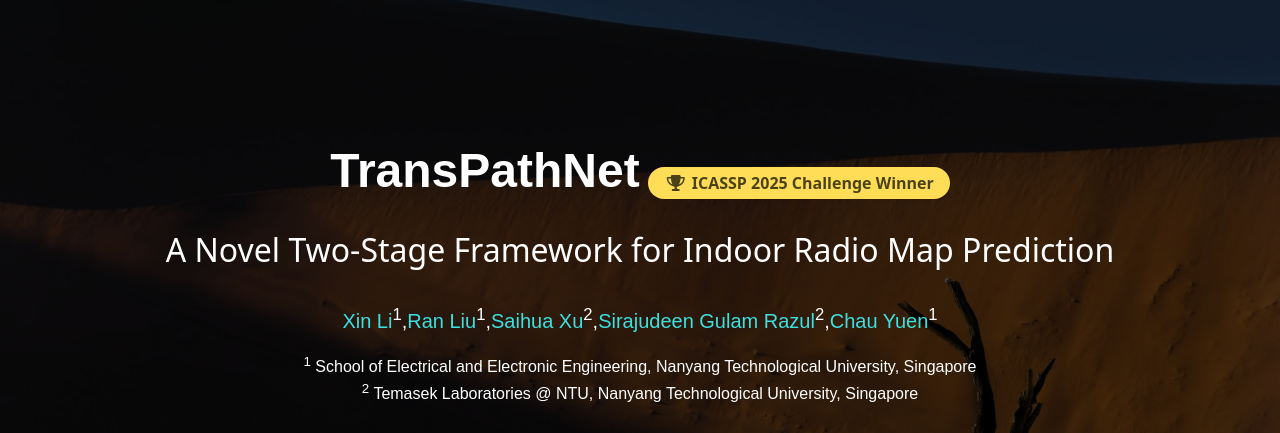
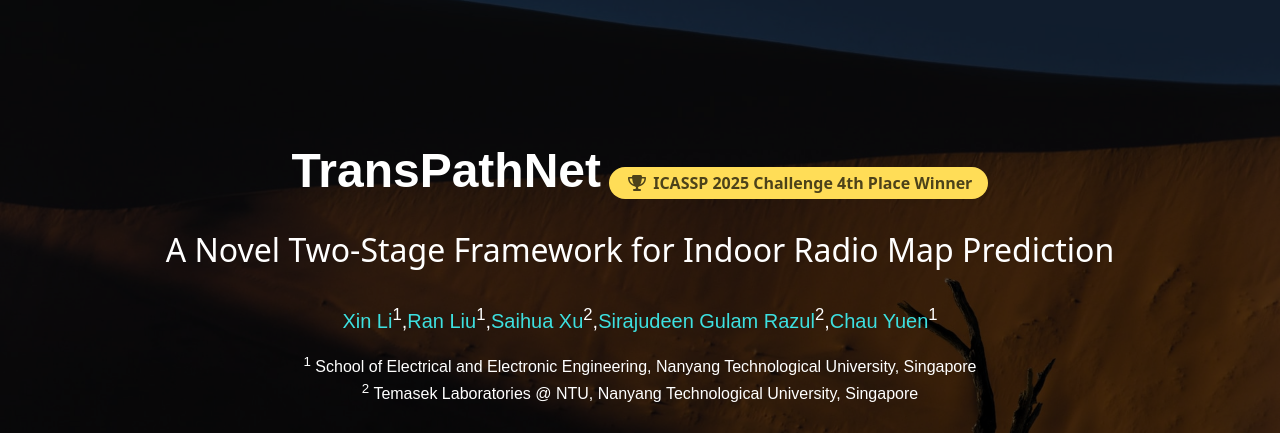
Before and after one commit to LiXin97/TransPathNet, a plain HTML site: page index.html in a window 1280 px wide. Shown: the top 433 px of the page. Drawn offline with nearby package versions, Linux system fonts and the light colour scheme; some icons are missing.

Commit message:
update 4th place winner

```diff
--- a/index.html
+++ b/index.html
@@ -346,7 +346,7 @@
                 <span class="icon">
                   <i class="fas fa-trophy"></i>
                 </span>
-                ICASSP 2025 Challenge Winner
+                ICASSP 2025 Challenge 4th Place Winner
               </span>
             </div>
             <h2 class="subtitle is-3" style="color: rgb(255, 255, 255); margin-top: 0.5rem;">A Novel Two-Stage Framework for Indoor Radio Map Prediction</h2>
```
